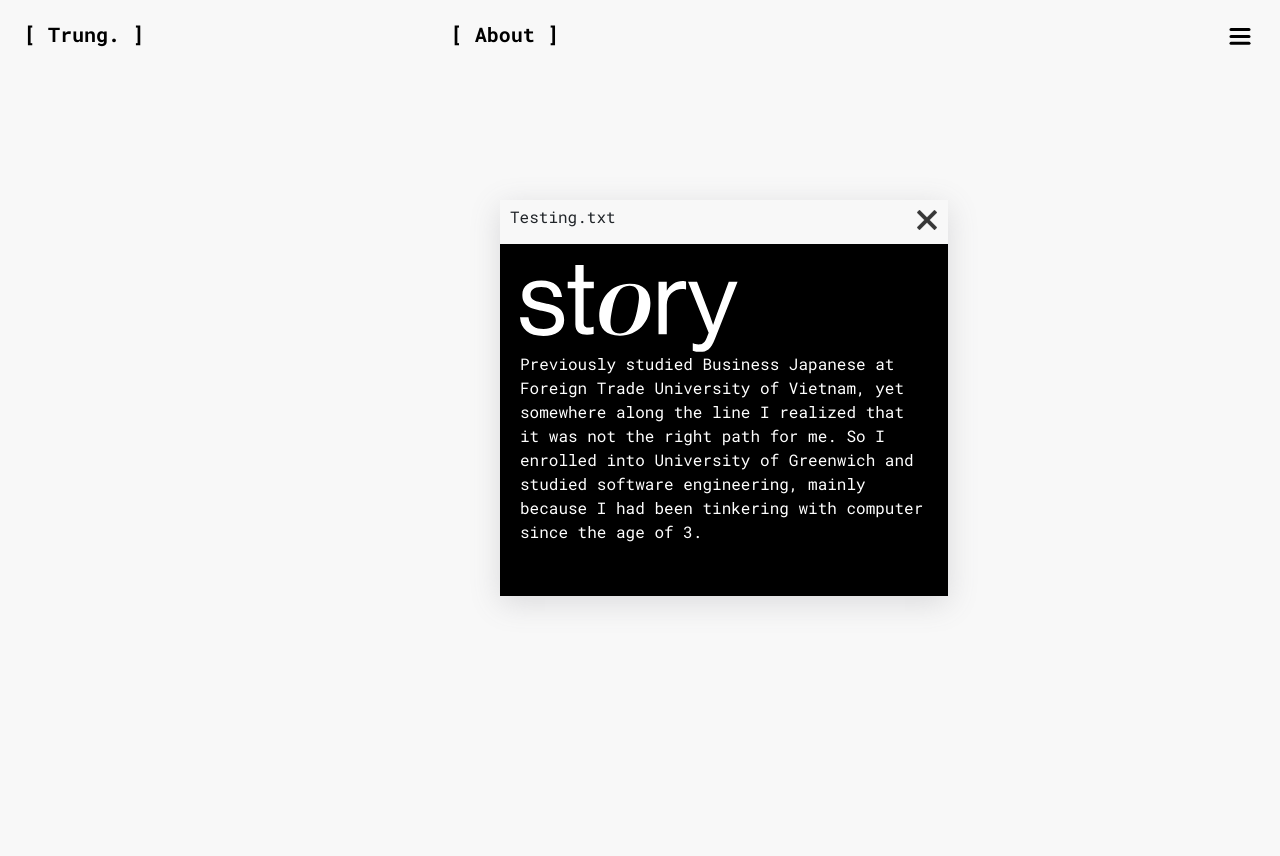
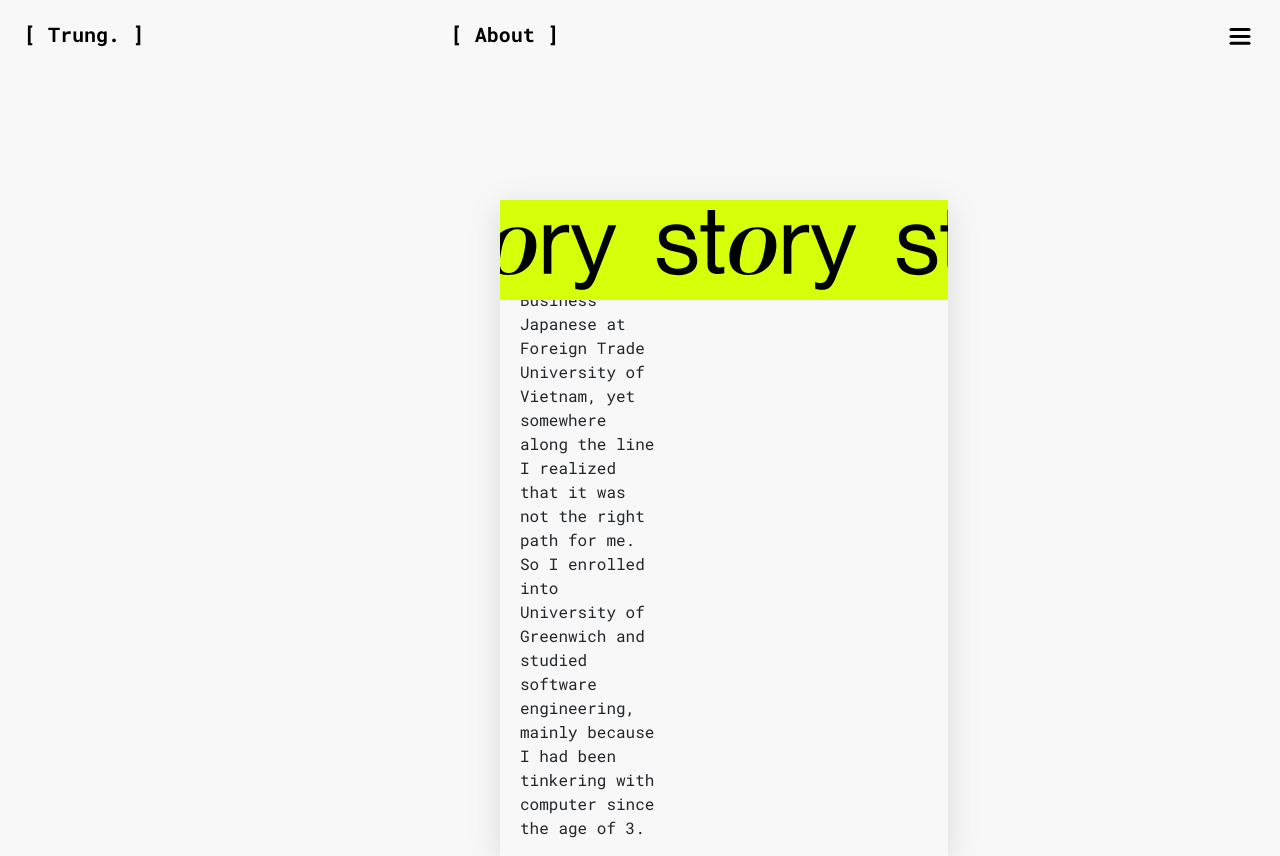
Before and after one commit to ta-ke-sh1/hpblogclient, a React (Create React App) app: page /testCard in a window 1280 px wide. Before the commit the page ends 800 px from the top, so only its background shows below. Built offline with nearby package versions, Linux system fonts and the light colour scheme.

Commit message:
card hover to gsap timeline

```diff
--- a/package.json
+++ b/package.json
@@ -24,6 +24,7 @@
     "react": "^18.2.0",
     "react-bootstrap": "^2.7.2",
     "react-dom": "^18.2.0",
+    "react-draggable": "^4.4.5",
     "react-locomotive-scroll": "^0.2.2",
     "react-router-dom": "^6.9.0",
     "react-scripts": "5.0.1",
--- a/src/components/card/storyCard.js
+++ b/src/components/card/storyCard.js
@@ -1,8 +1,13 @@
-import { useEffect, useRef } from "react";
+import { createElement, useEffect, useRef } from "react";
 import { gsap } from "gsap";
+import { randomInteger } from "../../utils/utils";
+import { Grid } from "@mui/material";
+import Draggable from "react-draggable";
+import { BothWays, CanDragIcon } from "../cursor/commonIcon";
 
 export default function StoryCard(props) {
   const storyCard = useRef(null);
+  const svgContainer = useRef(null);
 
   useEffect(() => {
     gsap.to(storyCard.current, {
@@ -10,33 +15,92 @@ export default function StoryCard(props) {
       top: props.pos.y,
       duration: 0,
     });
+
+    marqueeInit();
   });
 
-  const handleClose = () => {
-    gsap.to(storyCard.current, {
-      opacity: 0,
-      pointerEvents: "none",
-      duration: 0,
+
+
+  const marqueeInit = () => {
+    gsap.set(svgContainer.current.children, {
+      x: (i) => i * 240,
+    });
+
+    gsap.to(svgContainer.current.children, {
+      duration: randomInteger(18, 48),
+      ease: "none",
+      x: "+=2400", //move each box 500px to right
+      modifiers: {
+        x: gsap.utils.unitize((x) => parseFloat(x) % 2400), //force x value to be between 0 and 500 using modulus
+      },
+      repeat: -1,
     });
   };
 
+
+
+
   return (
-    <div className={"story-card " + props.className} ref={storyCard} style={{ width: props.width + "vw" }}>
-      <div className="control">
-        <div className="story-title">{props.title}.txt</div>
-        <button onClick={() => handleClose()}>
-          <svg xmlns="http://www.w3.org/2000/svg" width={20} height={20} viewBox="0 0 71.21 71.21">
-            <g id="Layer_2" data-name="Layer 2">
-              <g id="Layer_1-2" data-name="Layer 1">
-                <polygon class="cls-1" points="71.21 8.9 62.31 0 35.61 26.7 8.9 0 0 8.9 26.7 35.61 0 62.31 8.9 71.21 35.61 44.51 62.31 71.21 71.21 62.31 44.51 35.61 71.21 8.9" />
-              </g>
-            </g>
-          </svg>
-        </button>
+    <Draggable >
+      <div className={"story-card " + props.className} ref={storyCard} style={{ width: props.width + "vw", zIndex: 100 }}>
+        <div className="content" style={{ maxHeight: props.height + "vh" }}>
+          <div className="marque-track" style={{ width: props.width + "vw" }}>
+            <div className="svgs" style={{ position: "relative", left: "-220px" }} ref={svgContainer}>
+              <Svg />
+              <Svg />
+              <Svg />
+              <Svg />
+              <Svg />
+              <Svg />
+              <Svg />
+              <Svg />
+              <Svg />
+              <Svg />
+            </div>
+          </div>
+          <div className="content-padding">
+
+            <Grid container>
+              <Grid item xs={4}>
+                {" "}
+                <p className="paragraph">
+                  Previously studied Business Japanese at Foreign Trade University of Vietnam, yet somewhere along the line I realized that it was not the right path for me. So I enrolled into University of Greenwich and studied software engineering, mainly because I had been
+                  tinkering with computer since the age of 3.
+                </p>
+              </Grid>
+              <Grid item xs={6}></Grid>
+            </Grid>
+
+          </div>
+        </div>
       </div>
-      <div className="content" style={{ maxHeight: props.height + "vh" }}>
-        {props.children}
-      </div>
-    </div>
+    </Draggable>
   );
 }
+
+const Svg = (props) => {
+  return (
+    <svg width="220" height="80" viewBox="0 0 218 87" fill="none" xmlns="http://www.w3.org/2000/svg" className={"svg-box"}>
+      <path
+        d="M23.358 70.89C8.874 70.89 0.816 64.056 0 52.224H8.466C9.588 61.404 15.708 63.954 23.562 63.954C32.232 63.954 35.802 60.18 35.802 55.284C35.802 49.368 31.722 47.838 22.032 45.798C11.628 43.656 2.346 41.514 2.346 29.988C2.346 21.216 9.078 15.504 21.318 15.504C34.374 15.504 40.8 21.726 42.024 32.028H33.558C32.742 25.092 28.968 22.032 21.114 22.032C13.566 22.032 10.506 25.398 10.506 29.58C10.506 35.292 15.606 36.414 24.684 38.25C35.292 40.392 44.166 42.738 44.166 54.876C44.166 65.484 35.496 70.89 23.358 70.89Z"
+        fill="black"
+      />
+      <path
+        d="M47.7129 23.358V16.626H55.3629V0H63.6249V16.626H73.8249V23.358H63.6249V57.63C63.6249 61.302 65.5629 62.526 68.9289 62.526C70.5609 62.526 72.3969 62.118 73.3149 61.812H73.6209V68.952C71.6829 69.36 69.4389 69.666 66.9909 69.666C60.2589 69.666 55.3629 66.912 55.3629 59.466V23.358H47.7129Z"
+        fill="black"
+      />
+      <path
+        d="M99.8862 70.66C86.0022 70.66 79.2422 63.276 79.2422 51.316C79.2422 32.492 91.7742 18.66 109.766 18.66C123.598 18.66 130.41 26.044 130.41 38.004C130.41 56.828 117.878 70.66 99.8862 70.66ZM100.042 68.476C108.934 68.476 114.238 60.364 117.202 45.284C118.398 39.096 118.97 34.988 118.97 32.18C118.97 25.524 116.318 20.844 109.35 20.844C100.458 20.844 95.1542 28.956 92.2422 43.984C91.0462 50.224 90.4742 54.332 90.4742 57.14C90.4742 63.796 93.1262 68.476 100.042 68.476Z"
+        fill="black"
+      />
+      <path
+        d="M146.782 16.626V25.398H146.986C150.148 20.298 155.656 16.014 162.694 16.014C164.224 16.014 165.04 16.218 166.06 16.626V24.582H165.754C164.53 24.174 163.714 24.072 162.082 24.072C153.922 24.072 146.782 30.192 146.782 40.086V69.36H138.52V16.626H146.782Z"
+        fill="black"
+      />
+      <path
+        d="M180.215 86.802C177.053 86.802 175.013 86.598 172.769 85.68V78.336H173.177C174.299 78.948 176.033 79.458 178.787 79.458C182.255 79.458 184.601 78.132 186.641 73.032L188.681 67.83L168.077 16.626H177.053L189.497 49.47C191.129 53.856 193.067 59.772 193.067 59.772H193.271C193.271 59.772 195.107 53.856 196.739 49.47L208.775 16.626H217.547L195.005 73.644C190.721 84.558 186.641 86.802 180.215 86.802Z"
+        fill="black"
+      />
+    </svg>
+  );
+};
--- /dev/null
+++ b/src/components/cursor/commonIcon.js
@@ -0,0 +1,24 @@
+export const BothWays = () => {
+  return (
+    <svg xmlns="http://www.w3.org/2000/svg" id="svg-cursor-icon" height={100} width={100} viewBox="0 0 63.68 100.09">
+      <g id="Layer_2" data-name="Layer 2">
+        <g id="Layer_1-2" data-name="Layer 1">
+          <polygon points="33.49 93.71 33.53 6.38 61.33 34.18 63.68 31.82 31.86 0 0.04 31.82 2.4 34.18 30.2 6.38 30.16 93.71 2.36 65.91 0 68.27 31.82 100.09 63.64 68.27 61.28 65.91 33.49 93.71" />
+        </g>
+      </g>
+    </svg>
+  );
+};
+
+export const CanDragIcon = () => {
+  return (
+    <svg height={100} width={100} id="svg-can-drag" viewBox="0 0 64 64" xmlns="http://www.w3.org/2000/svg" fill="none" stroke="white" style={{ transform: "scale(1.4)", strokeWidth: "1.5px" }}>
+      <line x1="32" y1="8" x2="32" y2="56" />
+      <line x1="56" y1="32" x2="8" y2="32" />
+      <polyline points="40 16 32 8 24 16" />
+      <polyline points="24 48 32 56 40 48" />
+      <polyline points="48 40 56 32 48 24" />
+      <polyline points="16 24 8 32 16 40" />
+    </svg>
+  );
+};
--- a/src/components/wrappers/animatedRoute.js
+++ b/src/components/wrappers/animatedRoute.js
@@ -30,6 +30,8 @@ export default function AnimatedRoute() {
               children={
                 <>
                   <Story />
+                  <Story />
+                  <Story />
                 </>
               }
               title={"Testing"}
--- a/src/layouts/aboutMe.js
+++ b/src/layouts/aboutMe.js
@@ -3,57 +3,52 @@ import { useEffect, useRef, useState } from "react";
 import StoryCard from "../components/card/storyCard";
 import { randomInteger } from "../utils/utils";
 import { gsap } from "gsap";
-import { Draggable } from "gsap/all";
-
-const story = (
-  <>
-    <div style={{ marginBottom: "15px" }}>
-      <svg width="323" height="135" viewBox="0 0 323 135" fill="none" xmlns="http://www.w3.org/2000/svg">
-        <path d="M32.518 98.69C12.354 98.69 1.136 89.176 0 72.704H11.786C13.348 85.484 21.868 89.034 32.802 89.034C44.872 89.034 49.842 83.78 49.842 76.964C49.842 68.728 44.162 66.598 30.672 63.758C16.188 60.776 3.266 57.794 3.266 41.748C3.266 29.536 12.638 21.584 29.678 21.584C47.854 21.584 56.8 30.246 58.504 44.588H46.718C45.582 34.932 40.328 30.672 29.394 30.672C18.886 30.672 14.626 35.358 14.626 41.18C14.626 49.132 21.726 50.694 34.364 53.25C49.132 56.232 61.486 59.498 61.486 76.396C61.486 91.164 49.416 98.69 32.518 98.69Z" fill="#F8F8F8" />
-        <path d="M66.4238 32.518V23.146H77.0738V0H88.5758V23.146H102.776V32.518H88.5758V80.23C88.5758 85.342 91.2738 87.046 95.9598 87.046C98.2318 87.046 100.788 86.478 102.066 86.052H102.492V95.992C99.7938 96.56 96.6698 96.986 93.2618 96.986C83.8898 96.986 77.0738 93.152 77.0738 82.786V32.518H66.4238Z" fill="#F8F8F8" />
-        <path d="M140.355 98.548C122.25 98.548 111.884 87.685 111.884 70.645C111.884 44.446 129.634 24.282 154.413 24.282C172.518 24.282 182.884 35.145 182.884 52.185C182.884 78.384 165.134 98.548 140.355 98.548ZM141.562 91.803C154.484 91.803 163.572 79.946 166.98 61.841C167.974 57.013 168.4 52.54 168.4 49.203C168.4 38.269 163.643 30.956 153.135 30.956C140.142 30.956 131.054 42.813 127.646 60.918C126.723 65.888 126.226 70.29 126.226 73.556C126.226 84.561 130.983 91.803 141.562 91.803Z" fill="#F8F8F8" />
-        <path d="M219.958 96.56H194.372V90.1928H200.739V38.9819H194.372V32.5756H200.739V26.1694H207.146V19.7631H213.552V32.5756H219.958V38.9819H213.552V90.1928H219.958V96.56ZM245.544 38.9819H232.771V32.5756H219.958V26.1694H245.544V38.9819Z" fill="#F8F8F8" />
-        <path d="M287.106 109.333H280.7V80.5834H274.294V64.5678H267.888V48.5913H261.521V32.5756H251.95V26.1694H283.903V32.5756H274.294V48.5913H280.7V64.5678H287.106V80.5834H293.513V96.56H287.106V109.333ZM312.692 48.5913H306.286V32.5756H296.716V26.1694H322.302V32.5756H312.692V48.5913ZM306.286 64.5678H299.919V48.5913H306.286V64.5678ZM299.919 80.5834H293.513V64.5678H299.919V80.5834ZM280.7 122.146H274.294V109.333H280.7V122.146ZM267.888 134.958H255.153V122.146H274.294V128.552H267.888V134.958Z" fill="#F8F8F8" />
-      </svg>
-
-
-    </div>
-    <Grid container>
-      <Grid item xs={6}>
-        {" "}
-        <p className="paragraph">
-          Previously studied Business Japanese at Foreign Trade University of Vietnam, but it was not the right path for me.
-          Realized that I had been tinkering with computer since the age of 3, so I studied software engineering.
-        </p>
-      </Grid>
-      <Grid item xs={6}></Grid>
-    </Grid>
-  </>
-);
 
 const img = <div style={{ backgroundImage: `url(${process.env.PUBLIC_URL + "/me.webp"})` }} id="about-img"></div>;
 
 export default function AboutMe() {
   const hello = useRef(null);
-  const rowContaier = useRef(null);
   const overContainer = useRef(null);
 
   const [addable, updateAddable] = useState(true);
 
   const [cards, setCards] = useState([]);
 
+  const timeline = useRef();
+
   useEffect(() => {
     window.addEventListener("resize", () => {
       setCards([]);
     });
-    gsap.registerPlugin(Draggable);
+
+    let icon = document.getElementById("svg-cursor-icon");
+    gsap.to(icon, {
+      transform: "rotate(0deg)",
+      duration: 0.4,
+      ease: "power",
+    });
+
+    let outer = document.getElementById("outer-circle");
+    let text = document.getElementById("cursor-text");
+
+    gsap.to(outer, {
+      scale: 1,
+      duration: 0,
+      ease: "power",
+    });
+    gsap.to(text, {
+      opacity: 0,
+      duration: 0,
+      ease: "power",
+    });
+
   }, []);
 
   const handleZoomIn = (index, title, width = 40, height = 30) => {
     if (addable) {
       updateAddable(false);
       let maxWidth = (window.innerWidth * (100 - width)) / 100;
-      let maxHeight = (window.innerHeight * (100 - height)) / 100;
+      let maxHeight = (window.innerHeight * (100 - height - 10)) / 100;
 
       let pos = {
         x: randomInteger(20, maxWidth),
@@ -62,7 +57,10 @@ export default function AboutMe() {
 
       let id = "window-" + Math.floor(Date.now());
 
-      let newCard = <StoryCard className={"draggable"} key={id} id={id} pos={pos} children={story} title={title} width={width} height={height} />;
+      let newCard =
+        <div >
+          <StoryCard className={"draggable"} key={id} id={id} pos={pos} title={title} width={width} height={height} />
+        </div>
 
       if (cards.length < 5) {
         setCards([...cards, newCard]);
@@ -76,62 +74,102 @@ export default function AboutMe() {
     }
   };
 
-  const handleZoomOut = () => { };
+  const initTimeline = async () => {
+    let outer = document.getElementById("outer-circle");
+    let text = document.getElementById("cursor-text");
+    timeline.current = gsap.timeline().to(outer, {
+      scale: 4,
+      duration: 0.4,
+      ease: "power",
+    }, 0).to(text, {
+      opacity: 1,
+      scale: 1,
+      duration: 0.2,
+      ease: "power",
+    }, 0);
+  }
+
+  const trackOnMouseEnter = async () => {
+    if (!timeline.current) {
+      await initTimeline();
+    }
+    timeline.current.play();
+  };
+
+  const trackOnMouseLeave = async () => {
+    if (!timeline.current) {
+      await initTimeline();
+    }
+    timeline.current.reverse();
+  };
+
+  const trackOnMouseDown = () => {
+    console.log("Down");
+    let arrow = document.getElementById('svg-cursor-icon')
+    let dragIcon = document.getElementById('svg-can-drag')
+    gsap.to(arrow, {
+      opacity: 0,
+      duration: 0.2
+    })
+    gsap.to(dragIcon, {
+      opacity: 1,
+      duration: 0.2
+    })
+  };
+
+  const trackOnMouseUp = () => {
+    console.log("Up");
+    let arrow = document.getElementById('svg-cursor-icon')
+    let dragIcon = document.getElementById('svg-can-drag')
+    gsap.to(arrow, {
+      opacity: 1,
+      duration: 0.2
+    })
+    gsap.to(dragIcon, {
+      opacity: 0,
+      duration: 0.2
+    })
+  };
+
+  const handleClose = () => {
+    setCards([]);
+  }
 
   return (
     <div className="about-container">
-      <div className="fullpage" ref={overContainer} onClick={() => handleZoomOut()}>
+      <div style={{
+      }} ref={overContainer} onMouseOver={() => trackOnMouseEnter()} onMouseLeave={() => trackOnMouseLeave()} onMouseDown={() => trackOnMouseDown()} onMouseUp={() => trackOnMouseUp()} >
         {cards}
       </div>
-      <div className="center-align-text mb-20vh">
-        <h1 className="title">
-          <span ref={hello}>Hello!</span>
-          <br />
-          I'm a freshly graduated <br /> <span>code writer</span>
-        </h1>
-        <div className="row" ref={rowContaier}>
-          <div className="button-container" id="btn-container-1">
-            <div className="button" onClick={() => handleZoomIn(1, "Story", 30, 70)}>
-              [ Story ]
-            </div>
-          </div>
-          <div className="button-container">
-            <div className="button" onClick={() => handleZoomIn(2, "Experience")}>
-              [ Experience ]
-            </div>
-          </div>
-          <div className="button-container">
-            <div className="button" onClick={() => handleZoomIn(3, "Awards")}>
-              [ Awards ]
-            </div>
-          </div>
-          <div className="button-container">
-            <div className="button" onClick={() => handleZoomIn(4, "Music")}>
-              [ Music ]
-            </div>
-          </div>
-        </div>
-      </div>
+      <Grid container columns={12} style={{ height: '100%' }}>
+        <Grid item xs={12} md={6}>
+          <h1 className="title noselect">
+            <span ref={hello}>Hello!</span>
+            <br />
+            I'm a freshly graduated <br /> <span>code writer</span>
+          </h1>
+        </Grid>
+      </Grid>
       <div className="bottom-div">
         <Grid container justify="space-between" columns={12}>
           <Grid item xs={12} sm={2}>
-            <div className="details-text med" style={{ marginLeft: "1.5vw" }}>
-              [ GitHub ]
+            <div className="details-text med" style={{ marginLeft: "1.5vw" }} onClick={() => handleZoomIn(1, "Story", 50)}>
+              [ Story ]
             </div>
           </Grid>
           <Grid item xs={12} sm={2}>
-            <div className="details-text med">[ Instagram ]</div>
+            <div className="details-text med" onClick={() => handleZoomIn(1, "Story", 50)}>
+              [ Experience ]
+            </div>
           </Grid>
           <Grid item xs={12} sm={2} display={"flex"} justifyContent="flex-end">
-            <div className="details-text med">[ Facebook ]</div>
+            <div className="details-text med" onClick={() => handleZoomIn(1, "Story", 50)}>
+              [ Awards ]
+            </div>
           </Grid>
-          <Grid item xs={12} sm={2}></Grid>
-          <Grid display="flex" justifyContent="space-between" item xs={12} sm={4}>
-            <div style={{ zIndex: 10 }} display={"inline-flex"} className="ideas-row-text med">
-              (+84) 818 161 998
-            </div>
-            <div style={{ zIndex: 10 }} display={"inline-flex"} className="ideas-row-text med">
-              Send me an email
+          <Grid item xs={12} sm={2}>
+            <div className="details-text med" onClick={() => handleZoomIn(1, "Story", 50)}>
+              [ Contact ]
             </div>
           </Grid>
         </Grid>
--- a/src/styles/aboutMe.scss
+++ b/src/styles/aboutMe.scss
@@ -6,45 +6,6 @@
 	width: 100vw;
 	overflow: hidden;
 	position: relative;
-
-	.center-align-text {
-		text-align: center;
-		position: absolute;
-		top: 45%;
-		left: 50%;
-		transform: translate(-50%, -50%);
-
-		.row {
-			display: flex;
-			justify-content: space-between;
-
-			.button-container {
-				position: relative;
-				width: 10vw;
-				min-width: 200px;
-				height: 3rem;
-				border-radius: 20px;
-
-				.button {
-					width: 100%;
-					height: fit-content;
-					position: absolute;
-					top: 0;
-					left: 0;
-				}
-			}
-		}
-	}
-
-	.fullpage {
-		position: absolute;
-		left: 0;
-		top: 0;
-		width: 100vw;
-		height: 100vh;
-
-
-	}
 
 	.title {
 		line-height: 4.5rem;
@@ -103,11 +64,32 @@
 		border-bottom: 1px solid black;
 	}
 
+	.content-padding {
+		padding: 40px 20px 0px 20px;
+	}
+
 	.content {
-		min-height: 200px;
+		min-height: 100px;
 		overflow: scroll;
-		padding: 20px;
-		background-color: black;
-		color: white;
+		position: relative;
+		width: 100%;
+
+		.marque-track {
+			position: fixed;
+			background-color: rgb(214, 255, 10);
+			height: 100px;
+			overflow: hidden;
+			width: 2200px;
+			padding: 10px 0px;
+		}
+
+		.svg-box {
+			position: absolute;
+			padding-right: 20px;
+		}
+	}
+
+	.content::-webkit-scrollbar {
+		display: none;
 	}
 }
```
Also changed, not shown: src/components/cursor/cursor.js (+14 -2 lines), src/layouts/navbar.js (+6 -6 lines), src/layouts/windows/story.js (added, +40 -0 lines), src/styles/cursor.scss (+13 -1 lines), 1 other file (tests, documents, lock files or other folders).
